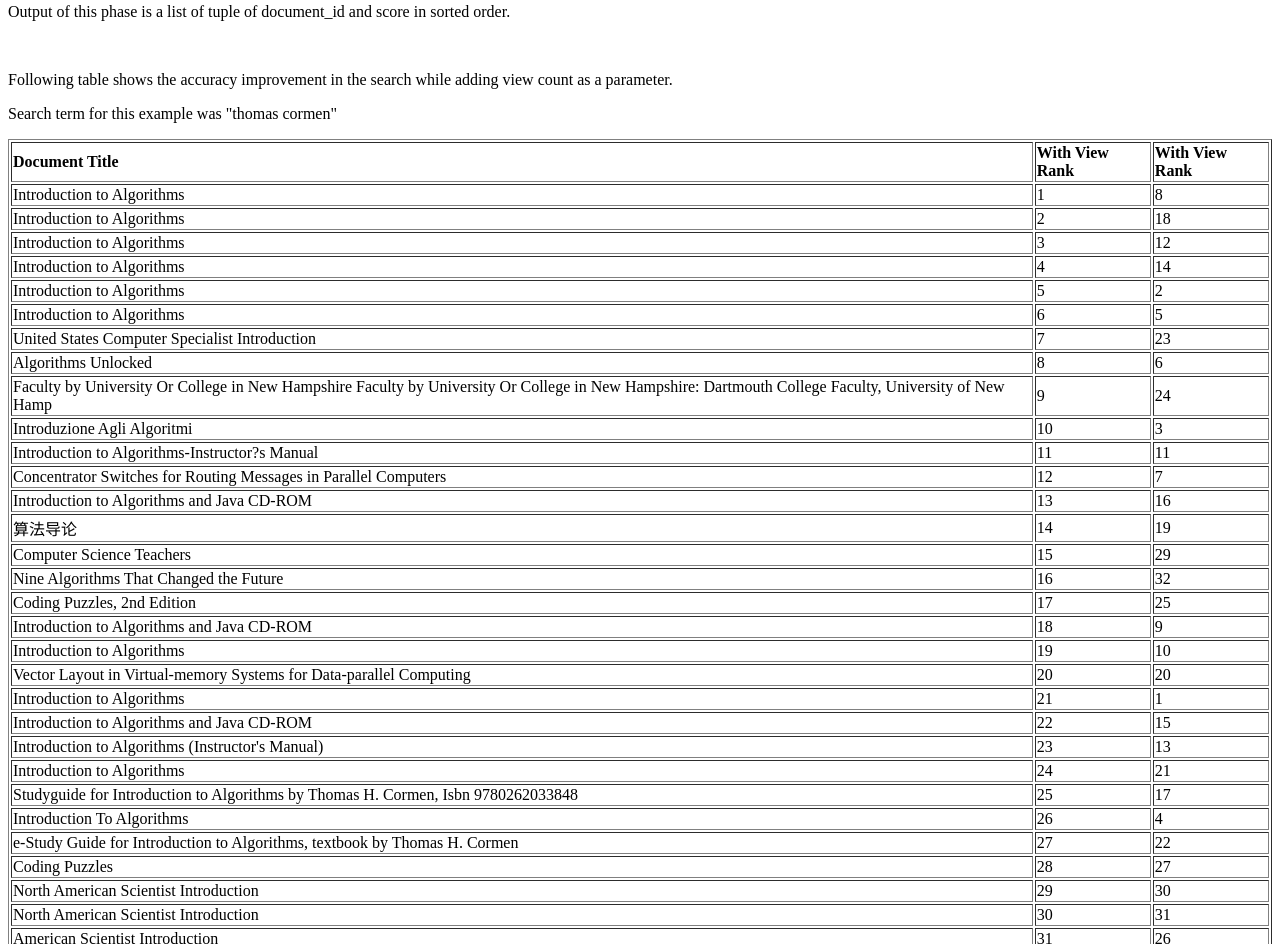
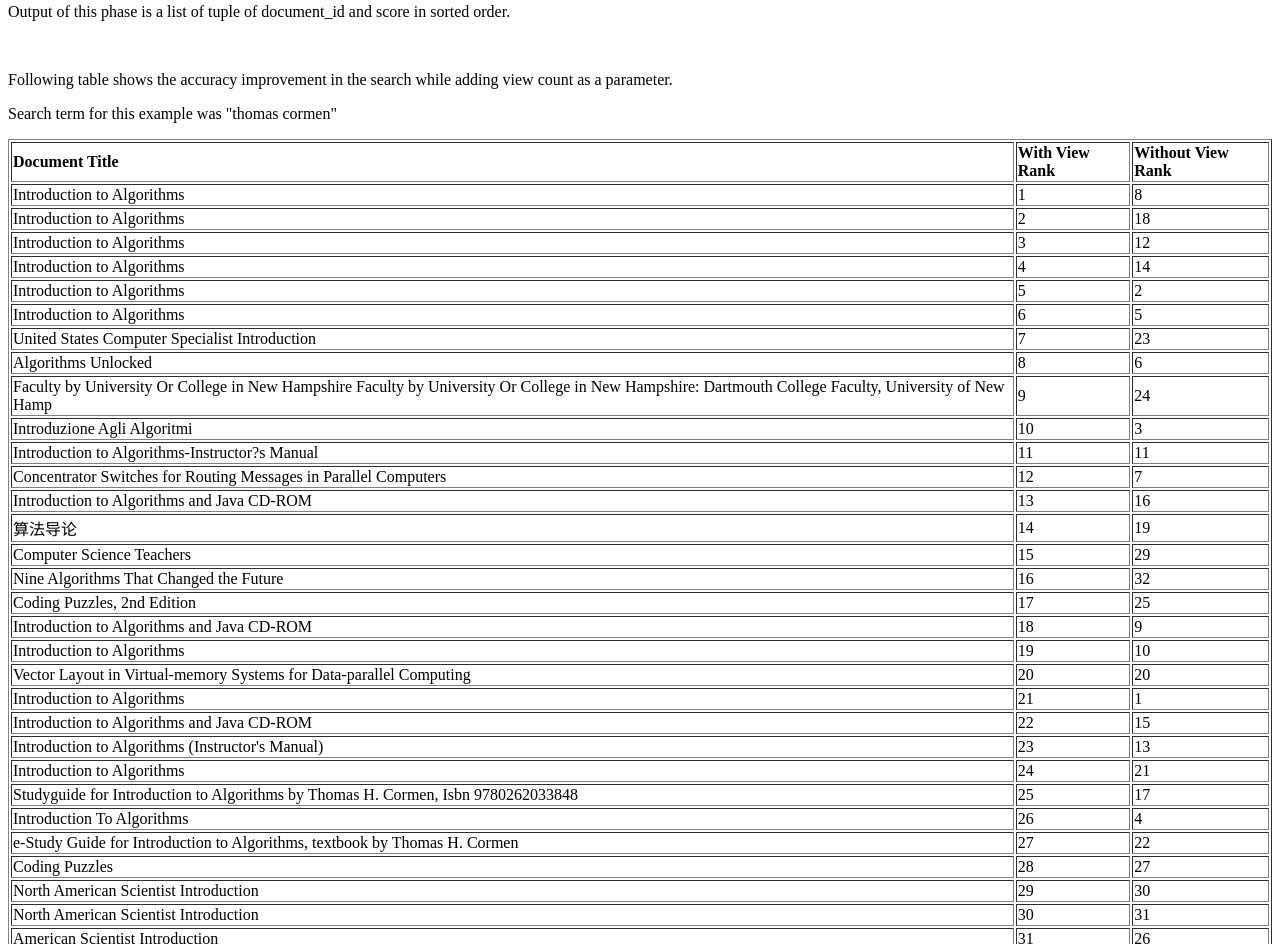
Before and after one commit to bharathramh92/DocSearch, a plain HTML site: page index.html in a window 1280 px wide. Shown: the part 3432-4376 px from the top of the page. Drawn offline with Linux system fonts and the light colour scheme.

Commit message:
Update index.html
"without view rank"

```diff
--- a/index.html
+++ b/index.html
@@ -161,7 +161,7 @@ Used view ranking for this purpose and had achieved this. This is completed.</p>
 <p>Following table shows the accuracy improvement in the search while adding view count as a parameter.</p>
 <p>Search term for this example was "thomas cormen"</p>
 <table border="1">
-<tr><td> <b>Document Title</b> </td><td> <b>With View Rank</b> </td><td> <b>With View Rank</b></td></tr>
+<tr><td> <b>Document Title</b> </td><td> <b>With View Rank</b> </td><td> <b>Without View Rank</b></td></tr>
 <tr><td>Introduction to Algorithms </td><td> 1 </td><td> 8</td></tr>
 <tr><td>Introduction to Algorithms </td><td> 2 </td><td> 18</td></tr>
 <tr><td>Introduction to Algorithms </td><td> 3 </td><td> 12</td></tr>
```
